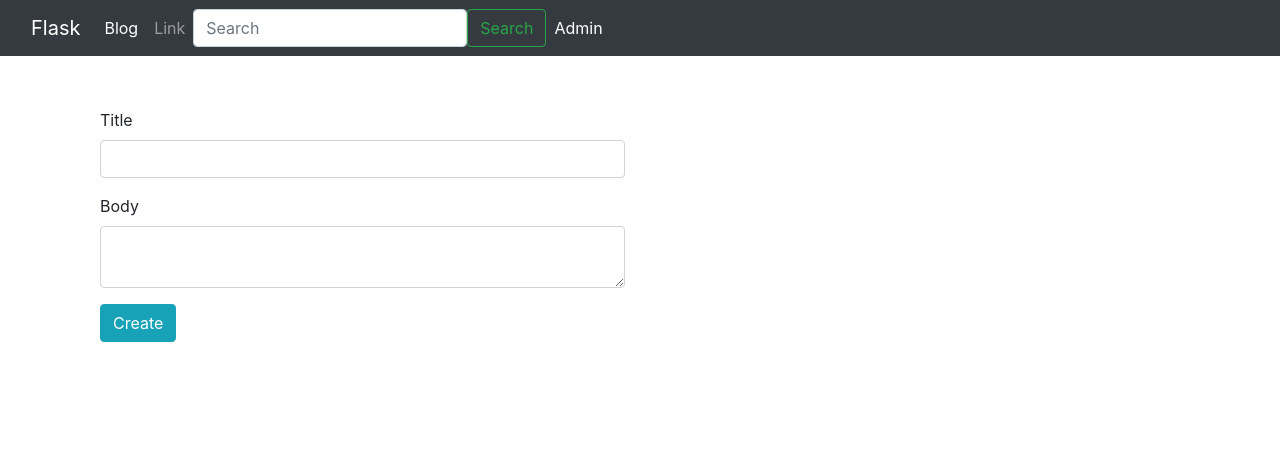
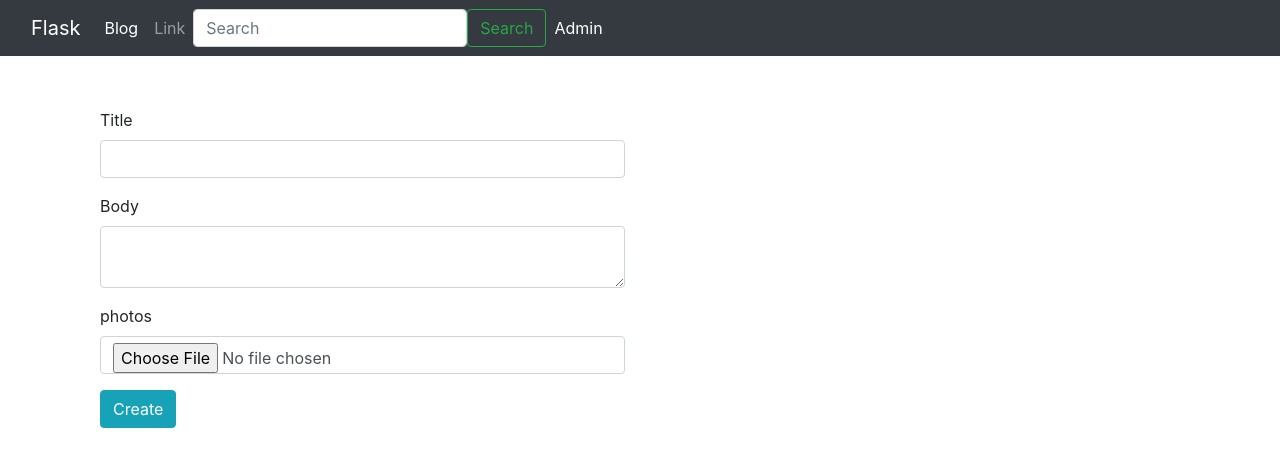
Before and after one commit to Dominus8/meet-factory, a Flask app: page /blog/create in a window 1280 px wide. Shown: the top 467 px of the page. Run offline with Flask 2, Linux system fonts and the light colour scheme; a user stored in the database is signed in; data comes from the database, SQL or seed files in the repository; parts of the project's set-up code (start-up, migrations or seed data) failed here and were passed over; some libraries are stand-ins or nearby versions.

Commit message:
Подготовил функцию и поля для загрузки файлов (за секунду до апдейта базы)

```diff
--- a/app.py
+++ b/app.py
@@ -11,7 +11,8 @@ from flask_security import SQLAlchemyUserDatastore
 from flask_security import Security
 from flask_security import current_user
 
-app = Flask(__name__)
+
+app: Flask = Flask(__name__)
 app.config.from_object(Configuration)
 db = SQLAlchemy(app)
 migrate = Migrate(app, db)
--- a/config.py
+++ b/config.py
@@ -12,3 +12,5 @@ class Configuration(object):
     SECRET_KEY = 'secret 12345'
     SECURITY_PASSWORD_SALT = 'kek'
     SECURITY_PASSWORD_HASH = 'sha256_crypt'
+
+    UPLOADED_PHOTOS_DEST = 'static/image'
--- a/models.py
+++ b/models.py
@@ -21,6 +21,7 @@ class Post(db.Model):
     title = db.Column(db.String(140))
     slug = db.Column(db.String(140), unique=True)
     body = db.Column(db.Text)
+    photos = db.Column(db.String(200))
     created = db.Column(db.DateTime, default=datetime.now())
 
     def __init__(self, *args, **kwargs):
--- a/posts/blueprint.py
+++ b/posts/blueprint.py
@@ -3,24 +3,43 @@ from flask import render_template
 from flask import request
 from models import *
 from .forms import PostForm
-from app import db
+from app import db, app
 from flask import redirect
 from flask import url_for
 from flask_security import login_required
-# from flask_uploads import *
+from flask_uploads import UploadSet, configure_uploads, IMAGES
+
 
 posts = Blueprint('posts', __name__, template_folder='templates')
+
+# Загрузка файлов
+photos = UploadSet("photos", IMAGES)
+
+configure_uploads(app, photos)
+
+
+# @posts.route('/upload', methods=['POST', 'GET'])
+# def upload():
+#     if request.method == 'post' and 'photo' in request.files:
+#         filename = photos.save(request.files['photo'])
+#         return filename
+#     return render_template('posts/upload.html')
+
+# создание поста
 
 
 @posts.route('/create', methods=['POST', 'GET'])
 @login_required
 def create_post():
     if request.method == 'POST':
+        photos.save(request.form.photos.data)
         title = request.form['title']
         body = request.form['body']
+        photo = request.form.photos['{filename}']
 
         try:
-            post = Post(title=title, body=body)
+
+            post = Post(title=title, body=body, photo=photo)
             db.session.add(post)
             db.session.commit()
         except:
--- a/posts/forms.py
+++ b/posts/forms.py
@@ -1,5 +1,7 @@
-from wtforms import Form, StringField, TextAreaField
+from wtforms import Form, StringField, TextAreaField, FileField
+
 
 class PostForm(Form):
     title = StringField('Title')
     body = TextAreaField('Body')
+    photos = FileField('photos')
--- a/posts/templates/posts/edit_post.html
+++ b/posts/templates/posts/edit_post.html
@@ -19,6 +19,8 @@
                         {{ field(class='form-control')}}
                     </div>
             {% endfor %}
+
+
             <button type="submit" class="btn btn-info">Update</button>
         </form>
     </div>
```
Also changed, not shown: posts/templates/posts/upload.html (added, +14 -0 lines).
